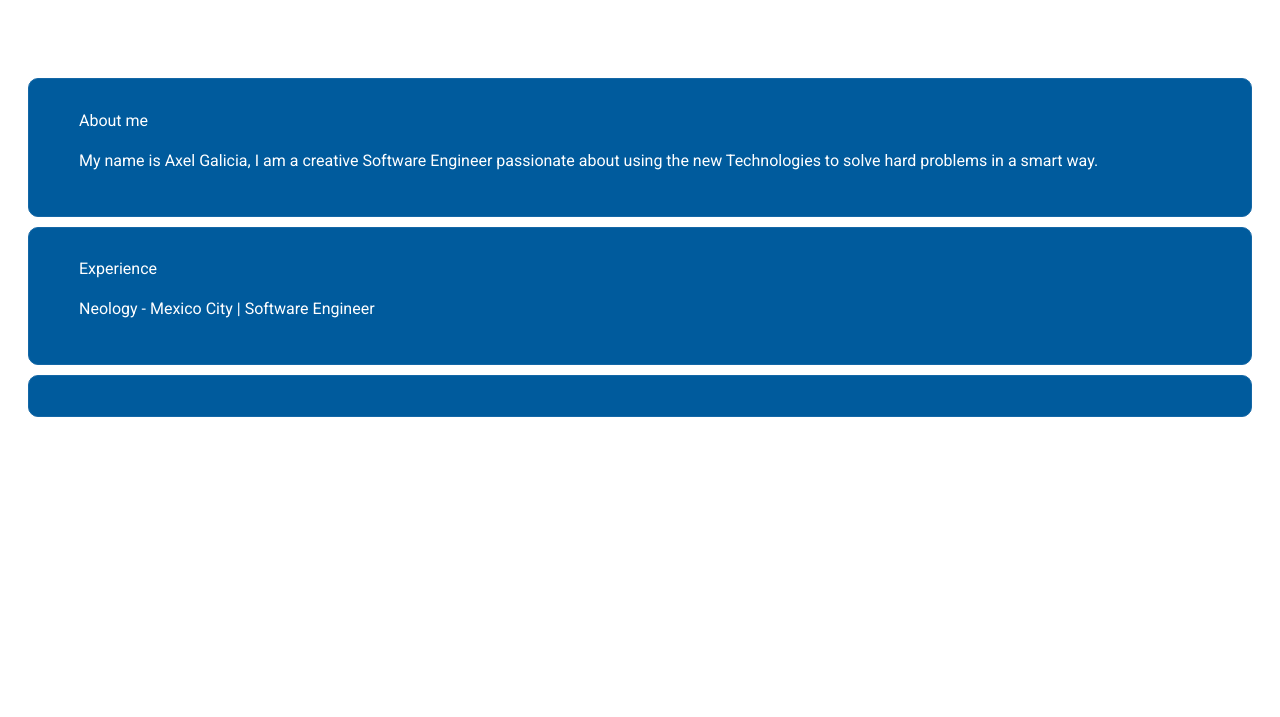
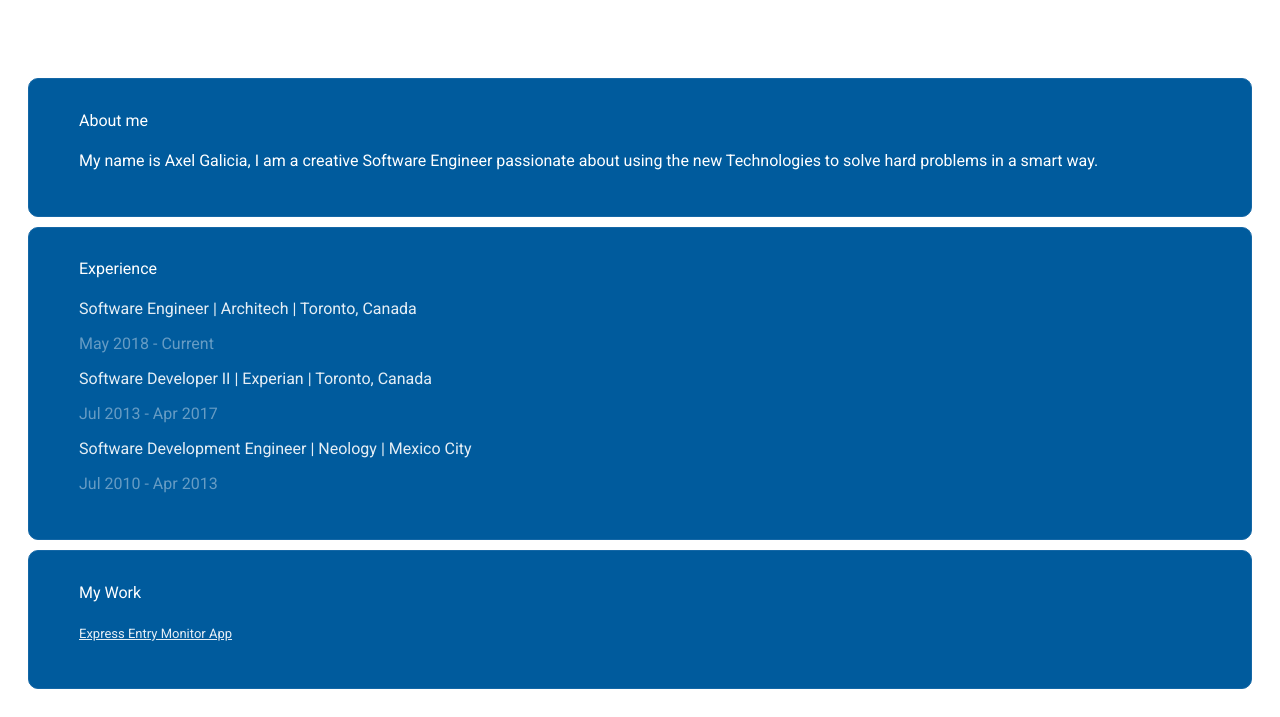
Before and after one commit to axelgalicia/axel.today, a plain HTML site: page index.html in a window 1280 px wide. Shown: the part 718-1435 px from the top of the page. Before the commit the page ends 1163 px from the top, so only its background shows below. Drawn offline with Linux system fonts and the light colour scheme.

Commit message:
Adding sections

```diff
--- a/index.html
+++ b/index.html
@@ -87,8 +87,8 @@
         <ul>
             <li><a href="#about">About</a></li>
             <li><a href="/resume/resume.pdf">Resume</a></li>
-            <li><a href="#">Experience</a></li>
-            <li class="menu-box"><a href="#">My work</a></li>
+            <li><a href="#experience">Experience</a></li>
+            <li class="menu-box"><a href="#mywork">My work</a></li>
         </ul>
     </div>
 
@@ -118,9 +118,17 @@
     </div>
     <div class="section" id="experience">
         <h4>Experience</h4>
-        <p>Neology - Mexico City | Software Engineer</p>
+        <p class="position">Software Engineer | Architech | Toronto, Canada</p>
+        <p class="date">May 2018 - Current</p>
+        <p class="position">Software Developer II | Experian | Toronto, Canada</p>
+        <p class="date">Jul 2013 - Apr 2017</p>
+        <p class="position">Software Development Engineer | Neology | Mexico City</p>
+        <p class="date">Jul 2010 - Apr 2013</p>
     </div>
-    <div class="section" id="mywork"></div>
+    <div class="section" id="mywork">
+        <h4>My Work</h4>
+        <p class="work-link"><a href="https://expressentrymonitor.com">Express Entry Monitor App</a></p>
+    </div>
 
 </body>
 
--- a/styles/style.css
+++ b/styles/style.css
@@ -111,6 +111,18 @@ body {
     color: white;
 }
 
+.space-dot {
+   text-align: center;
+}
+
+.space-dot p {
+    text-align: center;
+    font-size: 140px;
+    padding: 0;
+    margin: 0 auto;
+    color: grey;
+}
+
 .curly {
     color: #1467A6;
 }
@@ -131,10 +143,23 @@ body {
     text-decoration: none;
 }
 
+p.date {
+    font-weight: 50;
+    color: #669cc4;
+}
+
+p.position {
+    color: #e5eef5;
+}
+
+.work-link a {
+    color: #e5eef5;
+    font-size: 13px;
+}
+
 /* Mobile Portrait */
 
 @media only screen  and (orientation: portrait) {
-
 
     .avatar {
         text-align: center;
```
Also changed, not shown: 1 other file.
